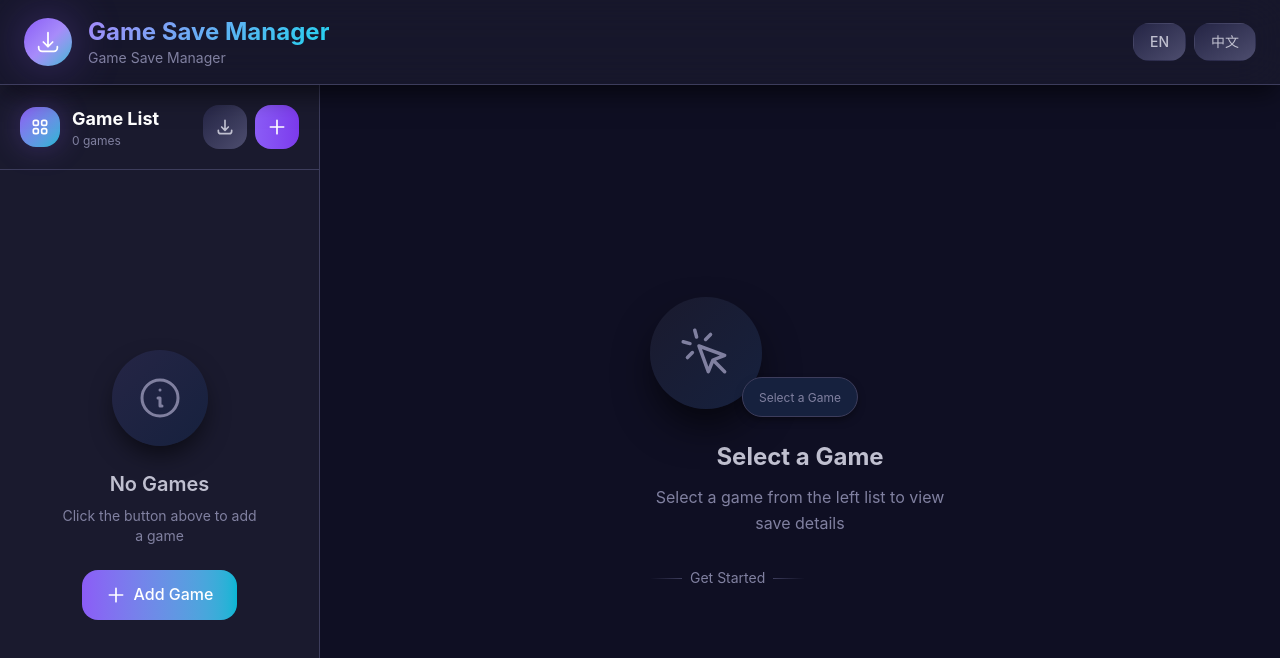
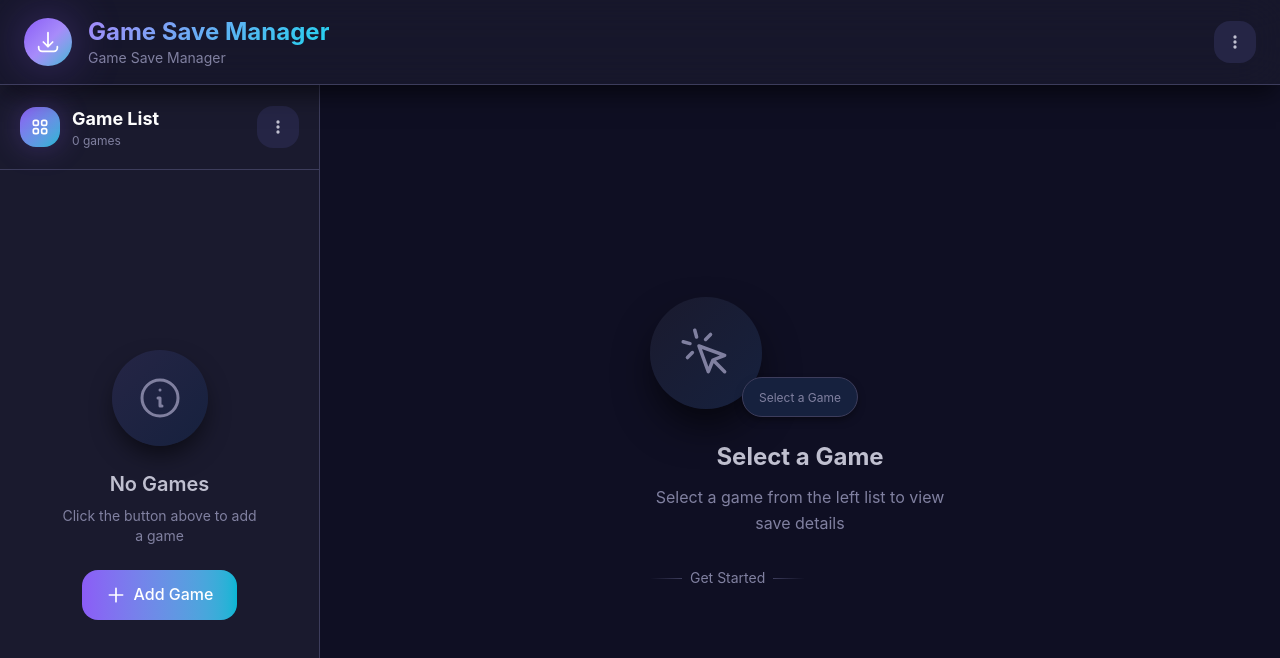
Before and after one commit to mengxinssfd/sl-tool, a React (Vite) app: page / in a window 1280 px wide. Shown: the top 658 px of the page. Built offline with nearby package versions, Linux system fonts and the light colour scheme.

Commit message:
feat: 新增展开菜单组件，并且用于代替按钮组

```diff
--- a/src/App.tsx
+++ b/src/App.tsx
@@ -1,8 +1,13 @@
 import { useState } from 'react';
 import { GameList } from './layout/GameList';
 import { SaveDetail } from './layout/SaveDetail';
-import { AddGameModal } from './components/AddGameModal';
-import { Toast, ToastType, ToastData } from './components/Toast';
+import {
+  AddGameModal,
+  ActionMenu,
+  Toast,
+  ToastType,
+  ToastData,
+} from '@/components';
 import { useText, changeLanguage, getCurrentLanguage } from './i18n';
 
 export function App() {
@@ -21,7 +26,7 @@ export function App() {
 
   return (
     <div className="h-screen flex flex-col bg-[var(--color-bg-primary)] overflow-hidden">
-      <header className="bg-[var(--color-bg-secondary)]/80 backdrop-blur-xl border-b border-[var(--color-border)] px-6 py-4 shadow-[var(--shadow-lg)]">
+      <header className="bg-[var(--color-bg-secondary)]/80 z-200 backdrop-blur-xl border-b border-[var(--color-border)] px-6 py-4 shadow-[var(--shadow-lg)]">
         <div className="flex items-center justify-between">
           <div className="flex items-center gap-4">
             <div className="relative">
@@ -51,28 +56,36 @@ export function App() {
             </div>
           </div>
           <div className="flex items-center gap-4">
-            <div className="flex gap-2">
-              <button
-                onClick={() => changeLanguage('en')}
-                className={`px-4 py-2 rounded-xl transition-all duration-[var(--transition-normal)] text-sm font-medium ${
-                  getCurrentLanguage() === 'en'
-                    ? 'bg-gradient-to-r from-[var(--color-primary)] via-[var(--color-primary-light)] to-[var(--color-primary-dark)] text-white shadow-[var(--shadow-glow)]'
-                    : 'bg-gradient-to-br from-[var(--color-bg-tertiary)] to-[var(--color-border-hover)] text-[var(--color-text-secondary)] hover:from-[var(--color-border-hover)] hover:to-[var(--color-border-light)] hover:text-white border border-transparent hover:border-[var(--color-border)]'
-                }`}
-              >
-                EN
-              </button>
-              <button
-                onClick={() => changeLanguage('zh')}
-                className={`px-4 py-2 rounded-xl transition-all duration-[var(--transition-normal)] text-sm font-medium ${
-                  getCurrentLanguage() === 'zh'
-                    ? 'bg-gradient-to-r from-[var(--color-primary)] via-[var(--color-primary-light)] to-[var(--color-primary-dark)] text-white shadow-[var(--shadow-glow)]'
-                    : 'bg-gradient-to-br from-[var(--color-bg-tertiary)] to-[var(--color-border-hover)] text-[var(--color-text-secondary)] hover:from-[var(--color-border-hover)] hover:to-[var(--color-border-light)] hover:text-white border border-transparent hover:border-[var(--color-border)]'
-                }`}
-              >
-                中文
-              </button>
-            </div>
+            <ActionMenu
+              items={[
+                {
+                  icon: (
+                    <span className="w-5 h-5 flex items-center justify-center text-xs font-bold">
+                      EN
+                    </span>
+                  ),
+                  title: 'English',
+                  onClick: () => changeLanguage('en'),
+                  className:
+                    getCurrentLanguage() === 'en'
+                      ? 'bg-[var(--color-primary)]/20 text-[var(--color-primary-light)]'
+                      : '',
+                },
+                {
+                  icon: (
+                    <span className="w-5 h-5 flex items-center justify-center text-xs font-bold">
+                      CN
+                    </span>
+                  ),
+                  title: '中文',
+                  onClick: () => changeLanguage('zh'),
+                  className:
+                    getCurrentLanguage() === 'zh'
+                      ? 'bg-[var(--color-primary)]/20 text-[var(--color-primary-light)]'
+                      : '',
+                },
+              ]}
+            />
           </div>
         </div>
       </header>
--- /dev/null
+++ b/src/components/ActionMenu.tsx
@@ -0,0 +1,75 @@
+import { useState, useRef, useEffect, ReactNode } from 'react';
+
+export interface MenuItem {
+  icon: ReactNode;
+  title: string;
+  onClick: () => void;
+  disabled?: boolean;
+  className?: string;
+}
+
+interface ActionMenuProps {
+  items: MenuItem[];
+  className?: string;
+}
+
+export function ActionMenu({ items, className = '' }: ActionMenuProps) {
+  const [isOpen, setIsOpen] = useState(false);
+  const menuRef = useRef<HTMLDivElement>(null);
+
+  useEffect(() => {
+    function handleClickOutside(event: MouseEvent) {
+      if (menuRef.current && !menuRef.current.contains(event.target as Node)) {
+        setIsOpen(false);
+      }
+    }
+    document.addEventListener('mousedown', handleClickOutside);
+    return () => document.removeEventListener('mousedown', handleClickOutside);
+  }, []);
+
+  return (
+    <div className={`relative ${className}`} ref={menuRef}>
+      <button
+        onClick={() => setIsOpen(!isOpen)}
+        className="p-2.5 bg-[var(--color-bg-tertiary)] text-[var(--color-text-secondary)] rounded-xl hover:bg-[var(--color-border-hover)] hover:text-white transition-all duration-[var(--transition-normal)] border border-transparent hover:border-[var(--color-border)]"
+      >
+        <svg className="w-5 h-5" fill="currentColor" viewBox="0 0 24 24">
+          <circle cx="12" cy="6" r="2" />
+          <circle cx="12" cy="12" r="2" />
+          <circle cx="12" cy="18" r="2" />
+        </svg>
+      </button>
+
+      {isOpen && (
+        <div
+          className="absolute right-0 top-full mt-2 py-2 bg-[var(--color-bg-secondary)] rounded-xl shadow-[var(--shadow-lg)] border border-[var(--color-border)] z-50 min-w-[180px] animate-scaleIn"
+          onMouseLeave={() => setIsOpen(false)}
+        >
+          {items.map((item, index) => (
+            <button
+              key={index}
+              onClick={() => {
+                if (!item.disabled) {
+                  item.onClick();
+                  setIsOpen(false);
+                }
+              }}
+              disabled={item.disabled}
+              className={`w-full px-4 py-2.5 flex items-center gap-3 text-left transition-all duration-[var(--transition-fast)] ${
+                item.disabled
+                  ? 'text-[var(--color-text-muted)] cursor-not-allowed opacity-50'
+                  : 'text-[var(--color-text-secondary)] hover:bg-[var(--color-bg-tertiary)] hover:text-white'
+              } ${item.className || ''}`}
+              title={item.title}
+            >
+              <span className="w-5 h-5 flex items-center justify-center flex-shrink-0">
+                {item.icon}
+              </span>
+              <span className="text-sm font-medium">{item.title}</span>
+            </button>
+          ))}
+        </div>
+      )}
+    </div>
+  );
+}
--- a/src/components/ConfirmDialog.tsx
+++ b/src/components/ConfirmDialog.tsx
@@ -1,4 +1,4 @@
-import { useText } from '../i18n';
+import { useText } from '@/i18n';
 
 interface ConfirmDialogProps {
   isOpen: boolean;
@@ -79,7 +79,7 @@ export function ConfirmDialog({
   const currentVariant = variants[variant];
 
   return (
-    <div className="fixed inset-0 bg-black/70 flex items-center justify-center z-50 backdrop-blur-md animate-fadeIn p-4">
+    <div className="fixed inset-0 bg-black/70 flex items-center justify-center z-1000 backdrop-blur-md animate-fadeIn p-4">
       <div className="bg-gradient-to-br from-[var(--color-bg-secondary)] to-[var(--color-bg-card)] rounded-2xl p-8 w-full max-w-[50vw] min-w-[320px] shadow-[var(--shadow-xl)] animate-scaleIn border border-[var(--color-border)] glass max-h-[90vh] overflow-y-auto">
         <div className="flex items-start gap-5 mb-6">
           <div
--- a/src/components/Modal.tsx
+++ b/src/components/Modal.tsx
@@ -34,7 +34,7 @@ export function Modal({
   };
 
   return (
-    <div className="fixed inset-0 bg-black/70 flex items-center justify-center z-50 backdrop-blur-md animate-fadeIn p-4">
+    <div className="fixed inset-0 bg-black/70 flex items-center justify-center z-1000 backdrop-blur-md animate-fadeIn p-4">
       <div
         className={`bg-gradient-to-br from-[var(--color-bg-secondary)] to-[var(--color-bg-card)] rounded-2xl p-8 w-full min-w-[320px] ${sizeClasses[size]} shadow-[var(--shadow-xl)] animate-scaleIn border border-[var(--color-border)] glass max-h-[90vh] overflow-y-auto`}
       >
--- a/src/components/Toast.tsx
+++ b/src/components/Toast.tsx
@@ -68,7 +68,7 @@ function ToastItem({
 
   return (
     <div
-      className={`flex items-center gap-3 px-4 py-3 rounded-xl border shadow-[var(--shadow-lg)] backdrop-blur-md animate-slideInRight ${currentColors.bg} ${currentColors.border} ${
+      className={`flex z-1000 items-center gap-3 px-4 py-3 rounded-xl border shadow-[var(--shadow-lg)] backdrop-blur-md animate-slideInRight ${currentColors.bg} ${currentColors.border} ${
         isExiting ? 'animate-slideOutRight' : ''
       }`}
     >
--- /dev/null
+++ b/src/components/index.ts
@@ -0,0 +1,8 @@
+export * from './AddGameModal';
+export * from './AddSaveModal';
+export * from './EditGameModal';
+export * from './ConfirmDialog';
+export * from './SaveListItem';
+export * from './SaveListItemEdit';
+export * from './Toast';
+export * from './ActionMenu';
--- a/src/layout/GameList.tsx
+++ b/src/layout/GameList.tsx
@@ -1,9 +1,8 @@
 import { useState } from 'react';
-import { Game, useGameStore } from '../store/useGameStore';
-import { useText } from '../i18n';
-import { ConfirmDialog } from '../components/ConfirmDialog';
-import { ToastType } from '../components/Toast';
-import { channel } from '../channel';
+import { Game, useGameStore } from '@/store/useGameStore';
+import { useText } from '@/i18n';
+import { ConfirmDialog, ToastType, ActionMenu } from '@/components';
+import { channel } from '@/channel';
 
 interface GameListProps {
   onAddGame: () => void;
@@ -111,12 +110,31 @@ export function GameList({ onAddGame, onToast }: GameListProps) {
             </div>
           </div>
           <div className="flex gap-2">
-            {games.length > 0 && (
-              <button
-                onClick={handleExportConfig}
-                className="w-11 h-11 px-3 py-2.5 bg-gradient-to-br from-[var(--color-bg-tertiary)] to-[var(--color-border-hover)] text-[var(--color-text-secondary)] rounded-xl hover:from-[var(--color-border-hover)] hover:to-[var(--color-border-light)] hover:text-white transition-all duration-[var(--transition-normal)] text-sm font-medium flex items-center justify-center"
-                title={t('exportConfig')}
+            <ActionMenu
+              items={[
+                {
+                  icon: (
+                    <svg
+                      className="w-5 h-5"
+                      fill="none"
+                      stroke="currentColor"
+                      viewBox="0 0 24 24"
                     >
+                      <path
+                        strokeLinecap="round"
+                        strokeLinejoin="round"
+                        strokeWidth={2}
+                        d="M12 4v16m8-8H4"
+                      />
+                    </svg>
+                  ),
+                  title: t('addGame'),
+                  onClick: onAddGame,
+                },
+                ...(games.length > 0
+                  ? [
+                      {
+                        icon: (
                           <svg
                             className="w-5 h-5"
                             fill="none"
@@ -130,13 +148,14 @@ export function GameList({ onAddGame, onToast }: GameListProps) {
                               d="M7 16a4 4 0 01-.88-7.903A5 5 0 1115.9 6L16 6a5 5 0 011 9.9M15 13l-3-3m0 0l-3 3m3-3v12"
                             />
                           </svg>
-              </button>
-            )}
-            <button
-              onClick={handleImportConfig}
-              className="w-11 h-11 px-3 py-2.5 bg-gradient-to-br from-[var(--color-bg-tertiary)] to-[var(--color-border-hover)] text-[var(--color-text-secondary)] rounded-xl hover:from-[var(--color-border-hover)] hover:to-[var(--color-border-light)] hover:text-white transition-all duration-[var(--transition-normal)] text-sm font-medium flex items-center justify-center"
-              title={t('importConfig')}
-            >
+                        ),
+                        title: t('exportConfig'),
+                        onClick: handleExportConfig,
+                      },
+                    ]
+                  : []),
+                {
+                  icon: (
                     <svg
                       className="w-5 h-5"
                       fill="none"
@@ -150,26 +169,12 @@ export function GameList({ onAddGame, onToast }: GameListProps) {
                         d="M4 16v1a3 3 0 003 3h10a3 3 0 003-3v-1m-4-4l-4 4m0 0l-4-4m4 4V4"
                       />
                     </svg>
-            </button>
-            <button
-              onClick={onAddGame}
-              className="w-11 h-11 px-3 py-2.5 bg-gradient-to-r from-[var(--color-primary)] to-[var(--color-primary-hover)] text-white rounded-xl hover:shadow-[var(--shadow-glow)] transition-all duration-[var(--transition-normal)] text-sm font-medium flex items-center justify-center hover:-translate-y-0.5 active:translate-y-0"
-              title={t('addGame')}
-            >
-              <svg
-                className="w-5 h-5"
-                fill="none"
-                stroke="currentColor"
-                viewBox="0 0 24 24"
-              >
-                <path
-                  strokeLinecap="round"
-                  strokeLinejoin="round"
-                  strokeWidth={2}
-                  d="M12 4v16m8-8H4"
+                  ),
+                  title: t('importConfig'),
+                  onClick: handleImportConfig,
+                },
+              ]}
             />
-              </svg>
-            </button>
           </div>
         </div>
       </div>
@@ -229,7 +234,10 @@ export function GameList({ onAddGame, onToast }: GameListProps) {
                     : 'bg-[var(--color-bg-card)] border border-[var(--color-border)] hover:bg-[var(--color-bg-card-hover)] hover:border-[var(--color-border-hover)]'
                 }`}
                 onClick={() => selectGame(game.id)}
-                style={{ animationDelay: `${index * 50}ms` }}
+                style={{
+                  animationDelay: `${index * 50}ms`,
+                  zIndex: 10 - index,
+                }}
               >
                 {selectedGameId === game.id && (
                   <div className="absolute left-0 top-1/2 -translate-y-1/2 w-1 h-8 bg-gradient-to-b from-[var(--color-primary)] to-[var(--color-secondary)] rounded-r-full"></div>
@@ -281,13 +289,10 @@ export function GameList({ onAddGame, onToast }: GameListProps) {
                       </div>
                     </div>
                   </div>
-                  <button
-                    onClick={(e) => {
-                      e.stopPropagation();
-                      handleDelete(game.id);
-                    }}
-                    className="opacity-0 group-hover:opacity-100 p-2.5 text-[var(--color-danger)] hover:text-white hover:bg-[var(--color-danger)]/20 rounded-xl transition-all duration-[var(--transition-fast)]"
-                  >
+                  <ActionMenu
+                    items={[
+                      {
+                        icon: (
                           <svg
                             className="w-5 h-5"
                             fill="none"
@@ -301,7 +306,15 @@ export function GameList({ onAddGame, onToast }: GameListProps) {
                               d="M19 7l-.867 12.142A2 2 0 0116.138 21H7.862a2 2 0 01-1.995-1.858L5 7m5 4v6m4-6v6m1-10V4a1 1 0 00-1-1h-4a1 1 0 00-1 1v3M4 7h16"
                             />
                           </svg>
-                  </button>
+                        ),
+                        title: t('delete'),
+                        onClick: () => {
+                          handleDelete(game.id);
+                        },
+                      },
+                    ]}
+                    className="opacity-0 group-hover:opacity-100"
+                  />
                 </div>
               </li>
             ))}
--- a/src/layout/SaveList.tsx
+++ b/src/layout/SaveList.tsx
@@ -1,8 +1,7 @@
 import { useState } from 'react';
 import { SaveData } from '@/store/useGameStore';
 import { useText } from '@/i18n';
-import { SaveListItem } from '../components/SaveListItem';
-import { SaveListItemEdit } from '../components/SaveListItemEdit';
+import { SaveListItem, SaveListItemEdit } from '@/components';
 
 interface SaveListProps {
   saves: SaveData[];
```
Also changed, not shown: src/components/SaveListItem.tsx (+46 -39 lines), src/layout/SaveDetail.tsx (+46 -37 lines). Lines whose indentation alone changed are shown as unchanged.
